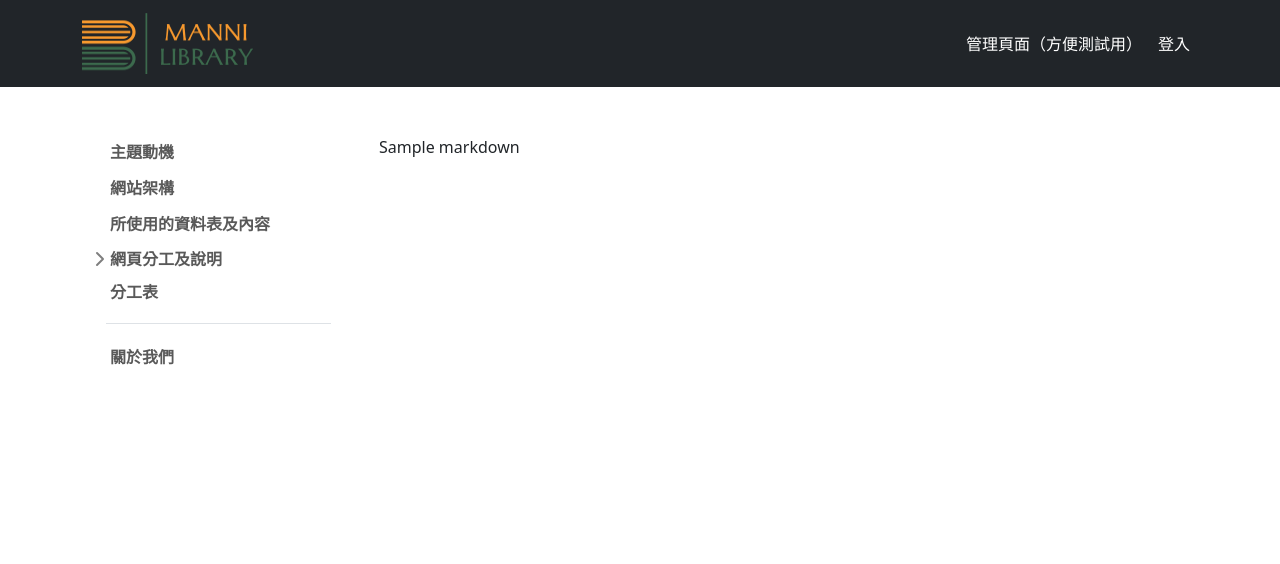
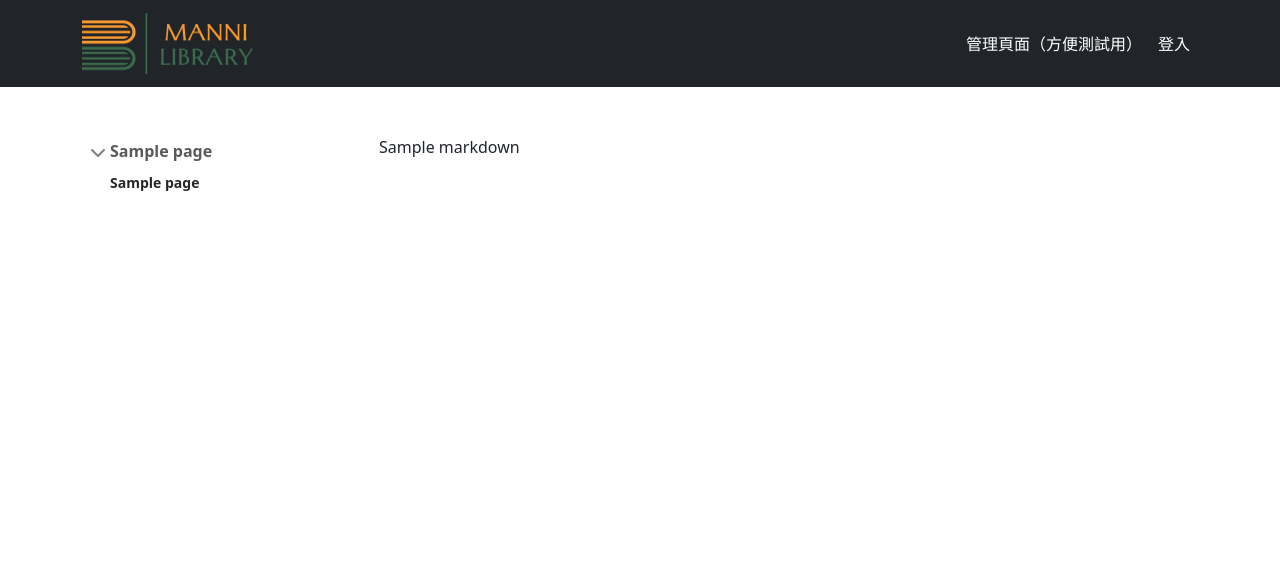
Before and after one commit to exkuretrol/11002-Library-Management-System, a PHP site: template public/views/report.twig in a window 1280 px wide. Shown: the top 564 px of the page. Run offline with PHP 8.4, Linux system fonts and the light colour scheme; the template is opened without the code that fills it: most values are stand-ins (such as "Sample title", 1, 10 or a date in 2020); some libraries are stand-ins or nearby versions.

Commit message:
add twig language support & auto highlight current page

```diff
--- a/public/stylesheets/a.style.css
+++ b/public/stylesheets/a.style.css
@@ -77,6 +77,11 @@
   text-decoration: none;
 }
 
+.doc-links .active {
+  font-weight: 600;
+  color:rgba(0, 0, 0, .85)
+}
+
 .doc-main {
   grid-area: main;
   max-width: 954px;
--- a/public/views/report.twig
+++ b/public/views/report.twig
@@ -2,13 +2,15 @@
 {% extends "base.twig" %}
 
 {# 頁面標題 #}
-{% block title %}計畫書{% endblock title %}
+{% block title %}報吿書{% endblock title %}
 
 {# html頭 #}
 {% block head %}
 {{ parent() }}
 <link rel="stylesheet" href="//cdnjs.cloudflare.com/ajax/libs/highlight.js/11.5.1/styles/atom-one-light.min.css">
-<script src="//cdnjs.cloudflare.com/ajax/libs/highlight.js/11.5.1/highlight.min.js"></script>
+<script src="https://cdnjs.cloudflare.com/ajax/libs/highlight.js/11.5.1/highlight.min.js"></script>
+{# extend twig language #}
+<script src="https://cdnjs.cloudflare.com/ajax/libs/highlight.js/11.5.1/languages/twig.min.js"></script>
 
 <script>
   document.addEventListener("DOMContentLoaded", function () {
@@ -25,70 +27,56 @@
   <aside class="doc-sidebar">
     <nav class="doc-links" id="doc-nav" aria-label="navigation">
       <ul class="list-unstyled">
+        {% for page in pages %}
+
+          {# 如果該頁面不是巢狀的 #}
+          {% if not page.nested %}
+
+          {# 分隔線 #}
+          {% if page.href is null %}
+          <li class="my-3 mx-4 border-top"></li>
+
+          {# 不是分隔線 #}
+          {% else %}
           <li class="mb-1">
-          <a href="/report/ch1/theme" class="d-inline-flex align-items-center rounded">
-            主題動機
+            <a href="{{ '/report' ~ page.href }}" class="d-inline-flex align-items-center rounded {{ page.active ? 'active' : '' }}">
+              {{ page.name }}
             </a>
           </li>
+          {% endif %}
+
+          {# 如果該頁面是巢狀的 #}
+          {% else %}
+            <li>
+              <button class="btn d-inline-flex align-items-center rounded {{ page.active ? '' : 'collapsed' }}" data-bs-toggle="collapse" data-bs-target="#{{ page.name }}" aria-expanded="{{ page.active ? 'true' : 'false' }}">
+                {{ page.name }}
+              </button>
+              <div class="collapse {{ page.active ? 'show' : '' }}" id="{{ page.name }}">
+                <ul class="list-unstyled fw-normal pb-1 small">
+                  {% for subpage in page.pages %}
+
+                    {# 分隔線 #}
+                    {% if subpage.href is null %}
+                    <li class="my-3 mx-4 border-top"></li>
+
+                    {# 不是分隔線 #}
+                    {% else %}
                     <li class="mb-1">
-          <a href="/report/ch2/site-map" class="d-inline-flex align-items-center rounded collapsed">
-            網站架構
+                      <a href="{{ '/report' ~ subpage.href }}" class="d-inline-flex align-items-center rounded {{ subpage.active ? 'active' : '' }}">
+                        {{ subpage.name }}
                       </a>
                     </li>
-        <li class="mb-1">
-          <a href="/report/ch3/tables-explanation" class="d-inline-flex align-items-center rounded">
-            所使用的資料表及內容
-          </a>
-        </li>
-        <li>
-          <button class="btn d-inline-flex align-items-center rounded collapsed" data-bs-toggle="collapse" data-bs-target="#site-explanation" aria-expanded="false">
-            網頁分工及說明
-          </button>
-          <div class="collapse" id="site-explanation">
-            <ul class="list-unstyled fw-normal pb-1 small">
-              <li>
-                <a href="/report/ch4/bootstrap" class="d-inline-flex align-items-center rounded">
-                  bootstrap.php
-                </a>
-              </li>
-              <li>
-                <a href="/report/ch4/database" class="d-inline-flex align-items-center rounded">
-                  Database.php
-                </a>
-              </li>
-              <li>
-                <a href="/report/ch4/helper" class="d-inline-flex align-items-center rounded">
-                  helper.php
-                </a>
-              </li>
-              <li>
-                <a href="/report/ch4/index" class="d-inline-flex align-items-center rounded">
-                  index.php
-                </a>
-              </li>
-              <li class="my-3 mx-4 border-top"></li>
-              <li>
-                <a href="/report/ch4/index_twig" class="d-inline-flex align-items-center rounded">
-                  index.twig
-                </a>
-              </li>
+                    {% endif %}
+                  {% endfor %}
                 </ul>
               </div>
             </li>
-        <li>
-            <a href="/report/ch5/work-division" class="d-inline-flex align-items-center rounded">
-              分工表
-            </a>
-        </li>
-        <li class="my-3 mx-4 border-top"></li>
-        <li>
-          <a href="/report/about-us" class="d-inline-flex align-items-center rounded">
-            關於我們
-          </a>
-        </li>
+          {% endif %}
+        {% endfor %}
       </ul>
     </nav>
   </aside>
+  {# TODO: fix main content width #}
   <main class="doc-main order-1 doc-main">
     {{ markdown | raw }}
   </main>
```
Also changed, not shown: public/index.php (+118 -20 lines), public/markdown/ch4/index_twig.md (+1 -1 lines). Lines whose indentation alone changed are shown as unchanged.
